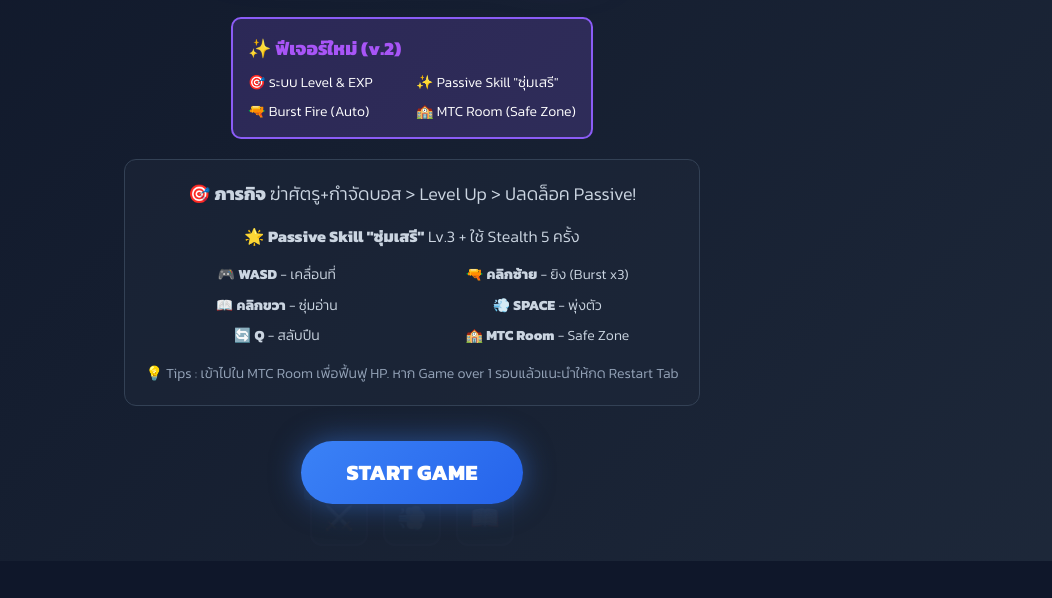
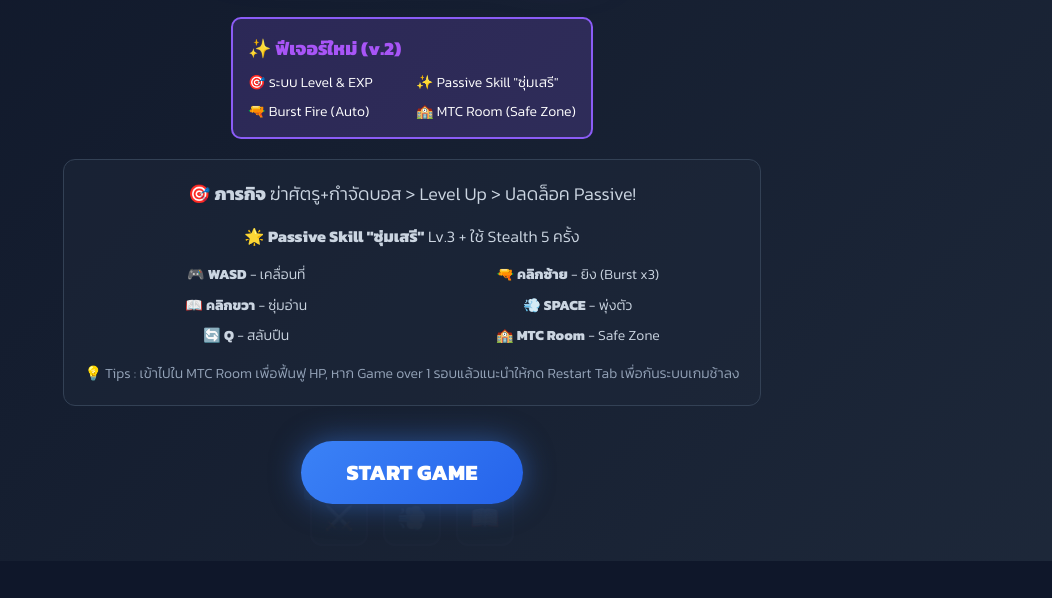
Before and after one commit to M1N-W/MTC-Game, a plain HTML site: page index.html in a window 1280 px wide. Shown: the part 239-837 px from the top of the page, without its empty margins (228-1280 px from the left). Drawn offline with Linux system fonts and the light colour scheme; no server answers.

Commit message:
Update index.html

```diff
--- a/index.html
+++ b/index.html
@@ -741,7 +741,7 @@
                 <div>🔄 <strong>Q</strong> - สลับปืน</div>
                 <div>🏫 <strong>MTC Room</strong> - Safe Zone</div>
             </div>
-            <p style="font-size:14px; color:#94a3b8;">💡 Tips : เข้าไปใน MTC Room เพื่อฟื้นฟู HP. หาก Game over 1 รอบแล้วแนะนำให้กด Restart Tab</p>
+            <p style="font-size:14px; color:#94a3b8;">💡 Tips : เข้าไปใน MTC Room เพื่อฟื้นฟู HP, หาก Game over 1 รอบแล้วแนะนำให้กด Restart Tab เพื่อกันระบบเกมช้าลง</p>
         </div>
 
         <button class="btn" onclick="startGame()">START GAME</button>
```
